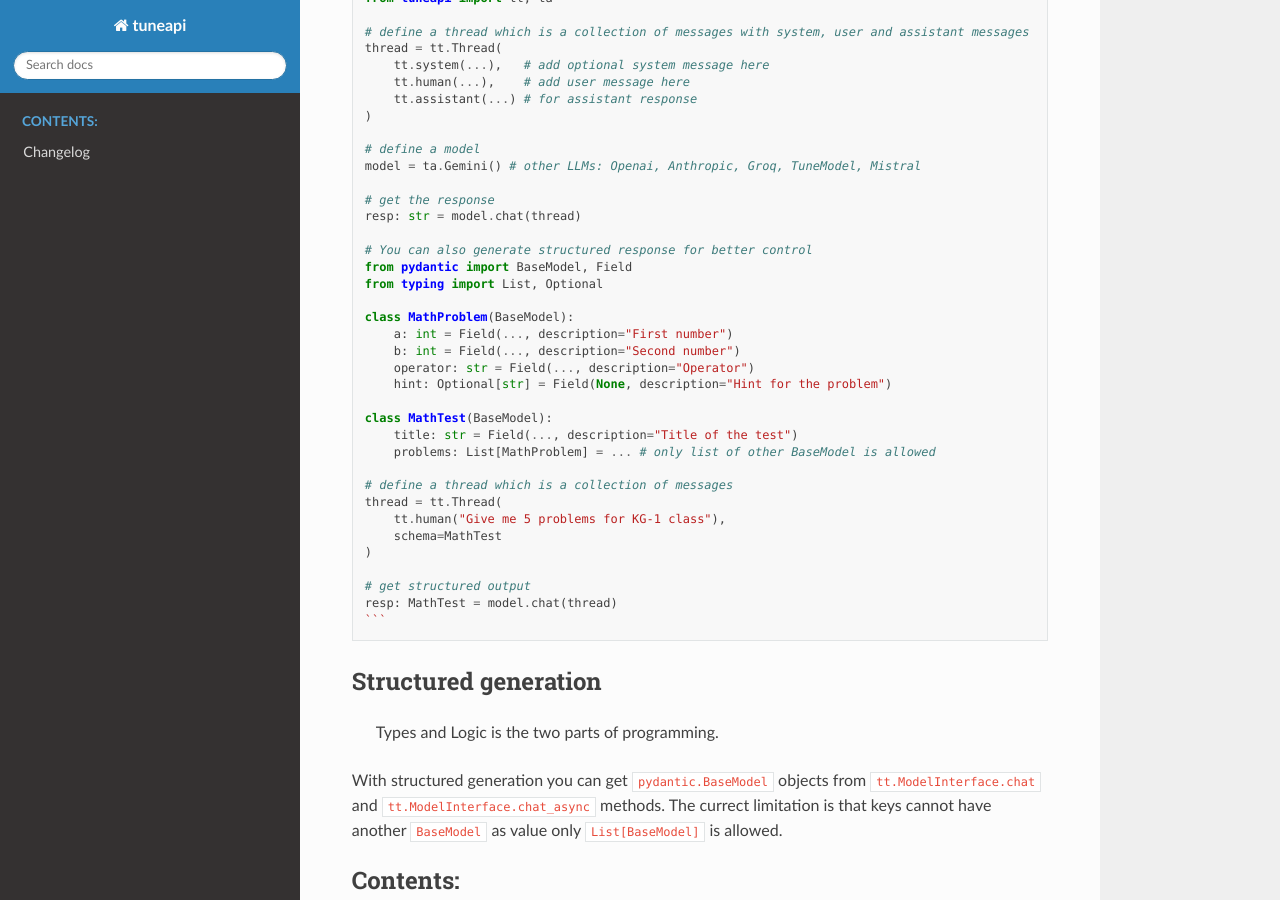
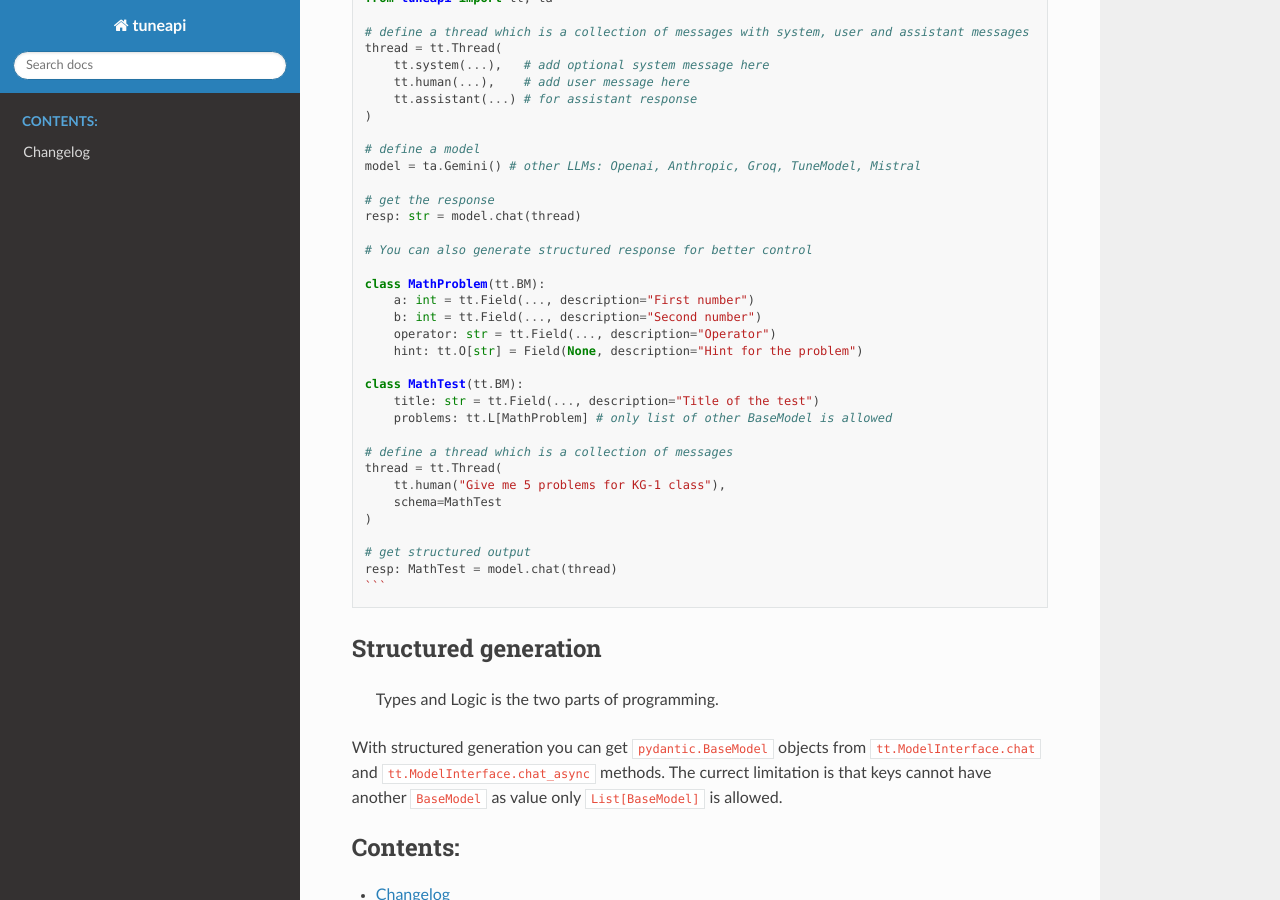
Before and after one commit to yashbonde/tuneapi, a Sphinx documentation site: the page built from docs/index.rst, in a window 1280 px wide and 900 px high, scrolled down 575 px. Built offline with Sphinx 7.4.7 and the Read the Docs theme 3.1.0, drawn with Linux system fonts in a browser that asks for light colours; pages that are not in the unit, such as notebooks, are missing from menus.

Commit message:
[chore] update docs with new prompt

```diff
--- a/docs/index.rst
+++ b/docs/index.rst
@@ -42,18 +42,16 @@
     resp: str = model.chat(thread)
 
     # You can also generate structured response for better control
-    from pydantic import BaseModel, Field
-    from typing import List, Optional
 
-    class MathProblem(BaseModel):
-        a: int = Field(..., description="First number")
-        b: int = Field(..., description="Second number")
-        operator: str = Field(..., description="Operator")
-        hint: Optional[str] = Field(None, description="Hint for the problem")
+    class MathProblem(tt.BM):
+        a: int = tt.Field(..., description="First number")
+        b: int = tt.Field(..., description="Second number")
+        operator: str = tt.Field(..., description="Operator")
+        hint: tt.O[str] = Field(None, description="Hint for the problem")
 
-    class MathTest(BaseModel):
-        title: str = Field(..., description="Title of the test")
-        problems: List[MathProblem] = ... # only list of other BaseModel is allowed
+    class MathTest(tt.BM):
+        title: str = tt.Field(..., description="Title of the test")
+        problems: tt.L[MathProblem] # only list of other BaseModel is allowed
 
     # define a thread which is a collection of messages
     thread = tt.Thread(
```
